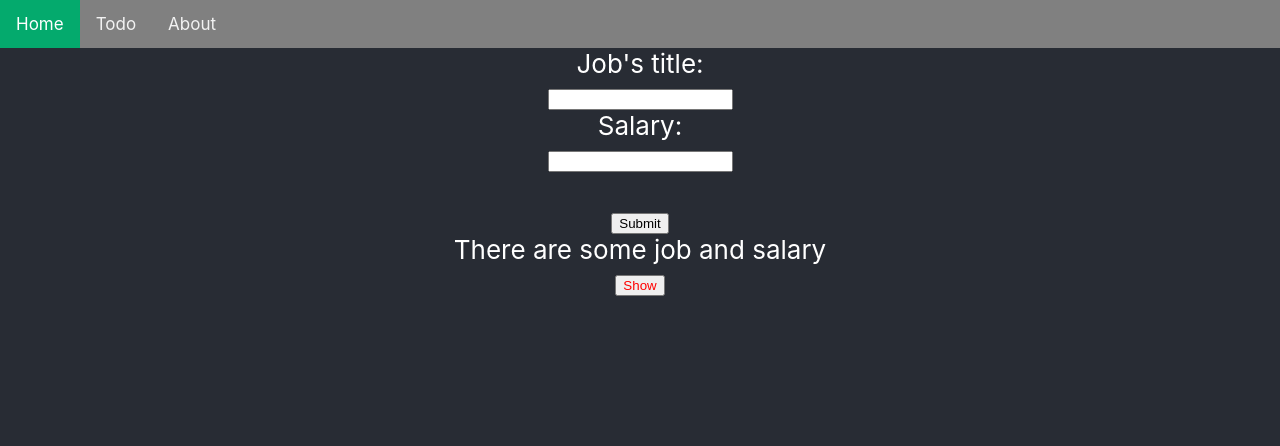
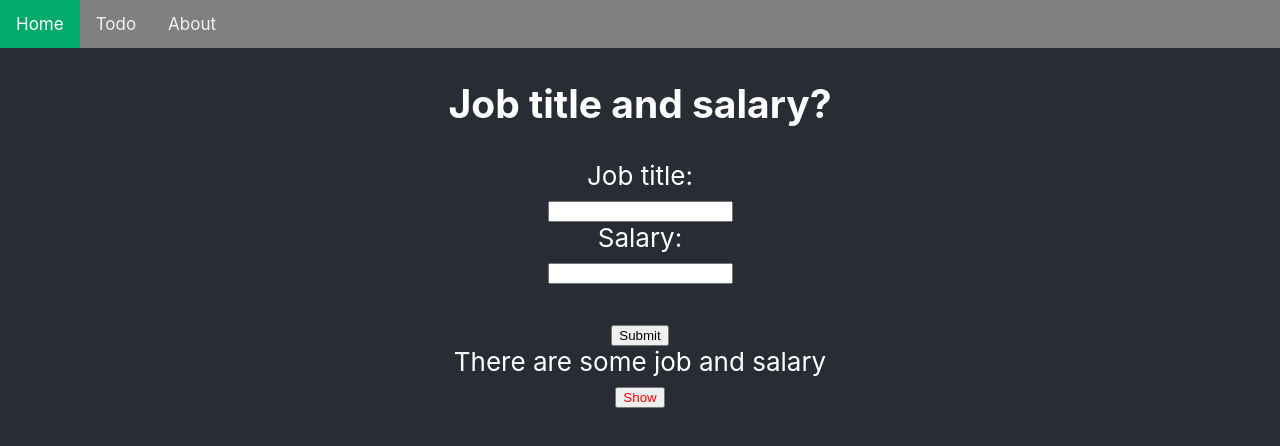
Before and after one commit to trungdung70199/my-react-app, a React (Create React App) app: page /about in a window 1280 px wide. Shown: the top 446 px of the page. Built offline with nearby package versions, Linux system fonts and the light colour scheme.

Commit message:
update add component

```diff
--- a/src/views/Example/AddComponent.js
+++ b/src/views/Example/AddComponent.js
@@ -42,8 +42,9 @@ class AddComponent extends React.Component {
     render () {
         return(
             <>
+            <h2>Job title and salary?</h2>
             <form>
-                <label htmlFor="fname">Job's title:</label><br />
+                <label htmlFor="fname">Job title:</label><br />
                 <input
                     type="text"
                     value={this.state.title}
--- a/src/views/Example/Home.js
+++ b/src/views/Example/Home.js
@@ -2,6 +2,7 @@ import React from "react";
 
 class Home extends React.Component {
     render() {
+        console.log(">>>check props: ", this.props)
         return (
             <>
                 <h1>Make your Todo list with my app</h1>
```
